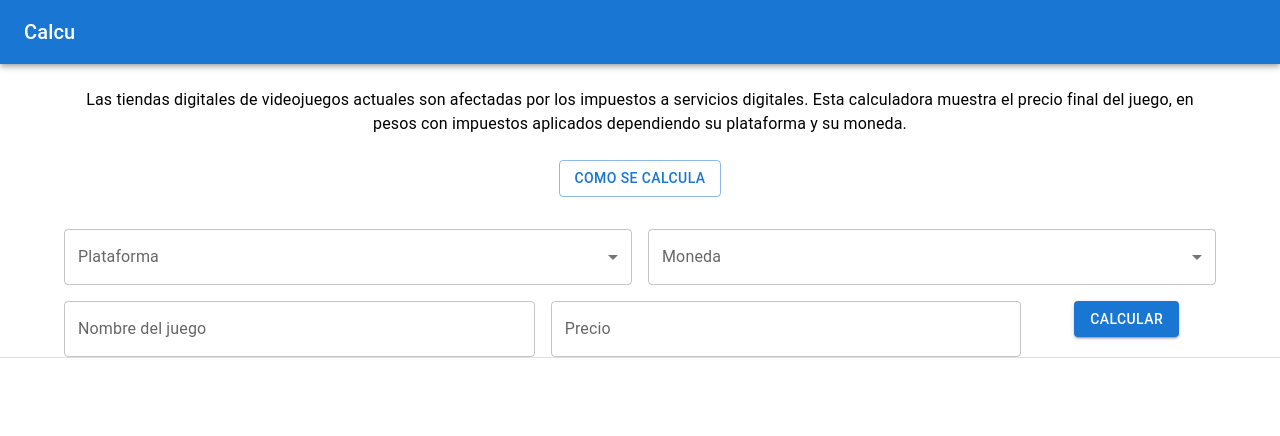
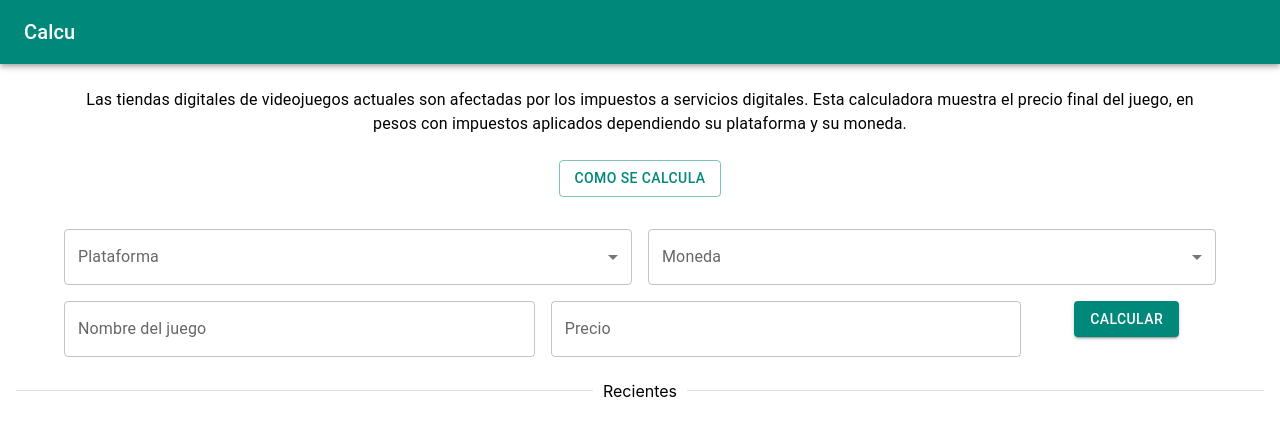
Before and after one commit to maximilianopalomeque/new-tax-calculator, a React (Create React App) app: page / in a window 1280 px wide. Shown: the top 436 px of the page. Built offline with nearby package versions, Linux system fonts and the light colour scheme; the HTML template or start-up script is replaced by a standard one.

Commit message:
calculate function

```diff
--- a/package.json
+++ b/package.json
@@ -12,6 +12,7 @@
     "@testing-library/jest-dom": "^5.16.4",
     "@testing-library/react": "^13.2.0",
     "@testing-library/user-event": "^13.5.0",
+    "axios": "^0.27.2",
     "react": "^18.1.0",
     "react-dom": "^18.1.0",
     "react-hook-form": "^7.31.2",
--- a/src/App.js
+++ b/src/App.js
@@ -1,11 +1,15 @@
 import "./App.css";
+import { ThemeProvider } from "@mui/material/styles";
+import theme from "./utils/theme";
 
 import HomeScreen from "./screens/HomeScreen";
 
 function App() {
   return (
     <>
-      <HomeScreen />
+      <ThemeProvider theme={theme}>
+        <HomeScreen />
+      </ThemeProvider>
     </>
   );
 }
--- a/src/components/InputSection.js
+++ b/src/components/InputSection.js
@@ -11,6 +11,7 @@ import Container from "@mui/material/Container";
 import TextField from "@mui/material/TextField";
 
 import { useForm, Controller } from "react-hook-form";
+import { calculate } from "../utils/calculate";
 
 const InputSection = () => {
   const [platform, setPlatform] = useState(0);
@@ -22,15 +23,16 @@ const InputSection = () => {
     control,
   } = useForm();
 
-  const onSubmit = (data) => {
-    console.log("data: ", data);
+  const onSubmit = async (data) => {
+    const result = await calculate(data);
+    console.log("result:", result);
   };
 
   return (
     <>
       <Container>
         <form onSubmit={handleSubmit(onSubmit)}>
-          <Grid container mt={2} spacing={2}>
+          <Grid container mt={2} mb={3} spacing={2}>
             <Grid item xs={12} md={6}>
               <Box sx={{ minWidth: 120 }}>
                 <FormControl fullWidth>
@@ -138,7 +140,7 @@ const InputSection = () => {
                 id="outlined-basic"
                 label="Precio"
                 variant="outlined"
-                type="number"
+                type="text"
                 fullWidth
                 onChange={(event) => {
                   console.log(event.target.value);
@@ -151,7 +153,8 @@ const InputSection = () => {
                   },
                   validate: {
                     positive: (v) =>
-                      parseInt(v) > 0 || "Precio debe ser positivo",
+                      parseFloat(v) > 0 ||
+                      "Precio debe ser positivo, mayor a cero y no debe contener letras",
                   },
                 })}
                 error={errors.price ? true : false}
--- a/src/components/NavBar.js
+++ b/src/components/NavBar.js
@@ -7,15 +7,12 @@ import Typography from "@mui/material/Typography";
 
 const NavBar = () => {
   return (
-    <Box sx={{ flexGrow: 1 }}>
+    <Box sx={{ flexGrow: 1 }} style={{ background: "red" }}>
       <AppBar position="static">
         <Toolbar>
           <Typography variant="h6" component="div" sx={{ flexGrow: 1 }}>
             Calcu
           </Typography>
-          {/* <IconButton size="large" edge="end" color="inherit" aria-label="menu">
-            <MenuIcon />
-          </IconButton> */}
         </Toolbar>
       </AppBar>
     </Box>
--- /dev/null
+++ b/src/components/Recent.js
@@ -0,0 +1,11 @@
+import { Divider } from "@mui/material";
+
+const Recent = () => {
+  return (
+    <>
+      <Divider variant="middle">Recientes</Divider>
+    </>
+  );
+};
+
+export default Recent;
--- a/src/screens/HomeScreen.js
+++ b/src/screens/HomeScreen.js
@@ -2,8 +2,7 @@ import NavBar from "../components/NavBar";
 import About from "../components/About";
 import InputSection from "../components/InputSection";
 import HowIsCalculated from "../components/HowIsCalculated";
-
-import { Divider } from "@mui/material";
+import Recent from "../components/Recent";
 
 const HomeScreen = () => {
   return (
@@ -12,7 +11,7 @@ const HomeScreen = () => {
       <About />
       <HowIsCalculated />
       <InputSection />
-      <Divider />
+      <Recent />
     </>
   );
 };
--- /dev/null
+++ b/src/utils/calculate.js
@@ -0,0 +1,28 @@
+import axios from "axios";
+
+const generalTaxes = 1.65; // apply on all platforms in usd, and xbox/steam regardless if it's on pesos or usd
+const nintendoTaxes = 1.43; // price displayed in pesos in the nintendo eshop already has IVA applied
+
+export const calculate = async ({ price, platform, currency }) => {
+  price = parseFloat(price);
+
+  if (currency === 20) {
+    const response = await axios(
+      "https://www.dolarsi.com/api/api.php?type=valoresprincipales"
+    );
+    const usdValue = parseFloat(response.data[0].casa.venta); // dolar oficial
+
+    const finalPrice = price * usdValue * generalTaxes;
+    return Math.round((finalPrice + Number.EPSILON) * 100) / 100; // limit decimal to 2
+  }
+
+  if (platform === 10) {
+    return Math.round((price * nintendoTaxes + Number.EPSILON) * 100) / 100;
+  }
+
+  return Math.round((price * generalTaxes + Number.EPSILON) * 100) / 100;
+};
+
+// 10 = nintendo
+// 20 = xbox, steam
+// 30 = playstation
--- /dev/null
+++ b/src/utils/theme.js
@@ -0,0 +1,18 @@
+import { createTheme } from "@mui/material/styles";
+
+const theme = createTheme({
+  palette: {
+    type: "light",
+    primary: {
+      main: "#00897b",
+    },
+    secondary: {
+      main: "#5c6bc0",
+    },
+    error: {
+      main: "#a64039",
+    },
+  },
+});
+
+export default theme;
```
Also changed, not shown: src/index.js (+6 -6 lines), 1 other file (tests, documents, lock files or other folders).
